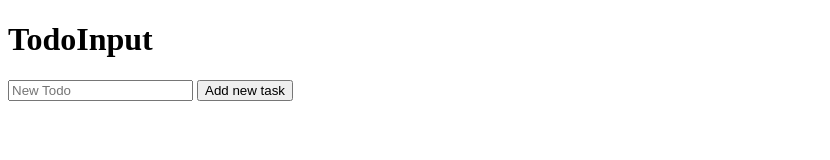
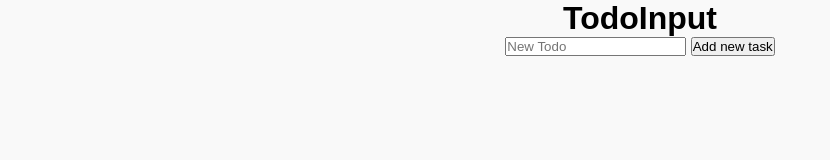
Before and after one commit to qusaihm/To-do, a plain HTML site: page index.html in a window 1280 px wide. Shown: the whole page, without its empty margins (0-830 px from the left). Drawn offline with Linux system fonts and the light colour scheme.

Commit message:
add general css

```diff
--- a/index.html
+++ b/index.html
@@ -4,6 +4,7 @@
     <meta charset="UTF-8">
     <meta name="viewport" content="width=device-width, initial-scale=1.0">
     <title>Document</title>
+    <link rel="stylesheet" href="style.css">
 </head>
 <body>
 
--- a/style.css
+++ b/style.css
@@ -0,0 +1,11 @@
+* {
+  box-sizing: border-box;
+  margin: 0;
+  padding: 0;
+  font-family: Arial, sans-serif;
+}
+
+body {
+  background-color: #f9f9f9;
+  text-align: center;
+}
```
